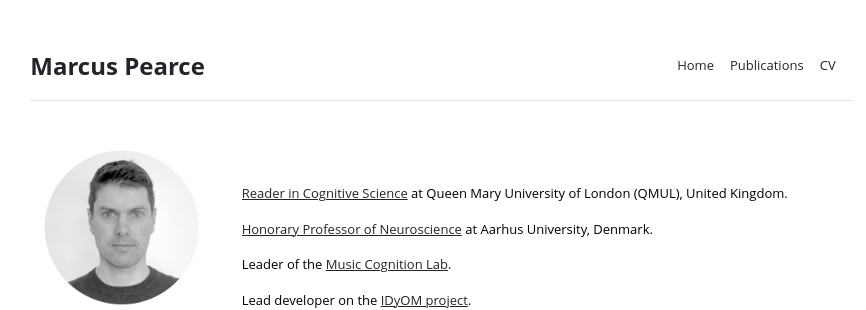
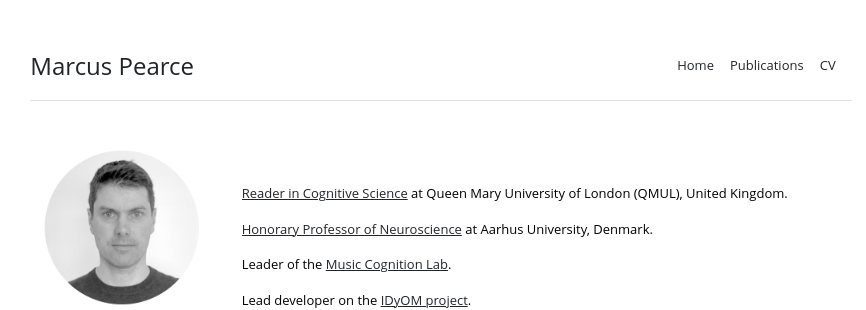
Before and after one commit to mtpearce/mtpearce.github.io, a Jekyll site: the page built from index.md, in a window 1280 px wide. Shown: the top 310 px of the page, without its empty margins (199-1065 px from the left). Built offline with Jekyll 4.4.1, drawn with Linux system fonts in a browser that asks for light colours; some web fonts are replaced.

Commit message:
Update home page

```diff
--- a/_includes/header.html
+++ b/_includes/header.html
@@ -1,7 +1,7 @@
 <header class="d-flex flex-column flex-md-row align-items-center pb-3 mb-5 border-bottom">
   <div>
     <a href="{{ site.github.url }}/" class="d-flex align-items-center text-decoration-none">
-      <span style='font-family:"Open Sans" font-weight:300' class="title fs-4 fw-bold">{{ site.title }}</span>
+      <span style='font-family:"Open Sans" font-weight:300' class="fs-4">{{ site.title }}</span>
     </a>
   </div>
   <nav class="d-inline-flex mt-2 mt-md-0 ms-md-auto">
```
